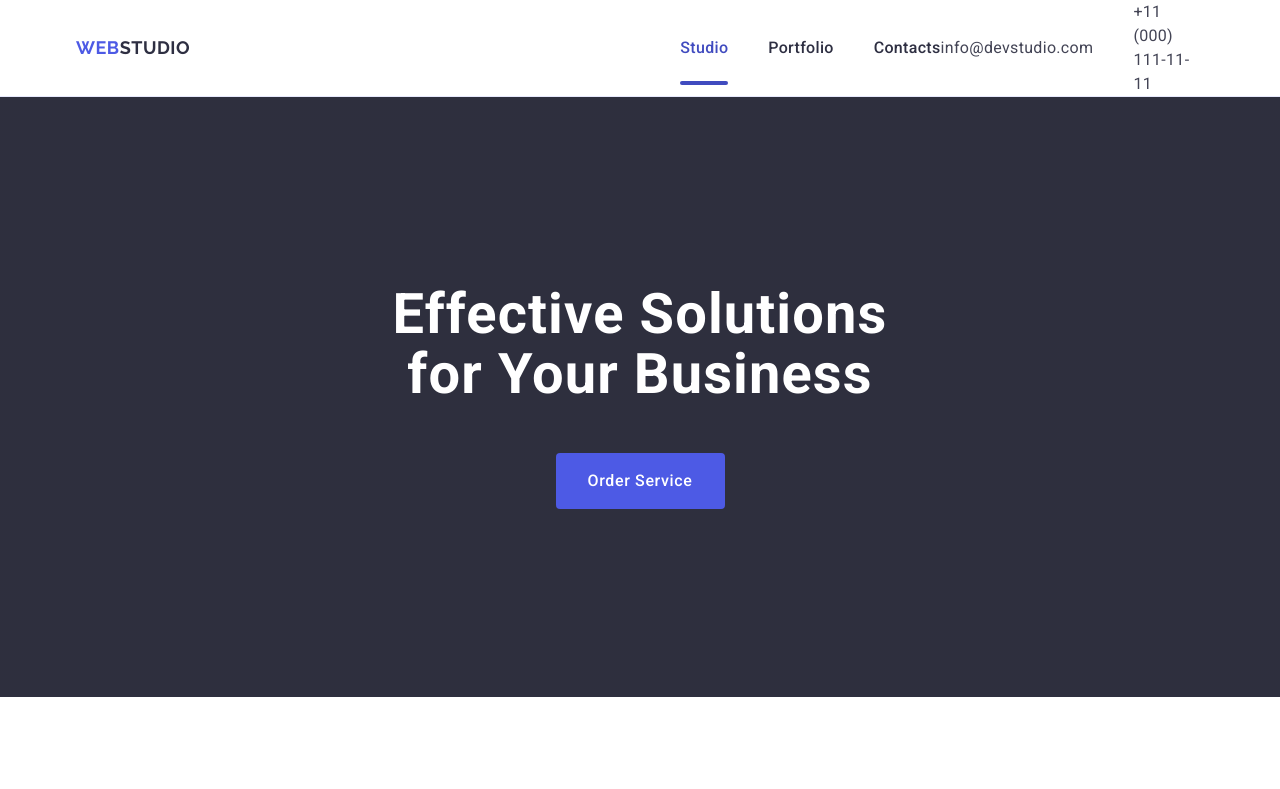
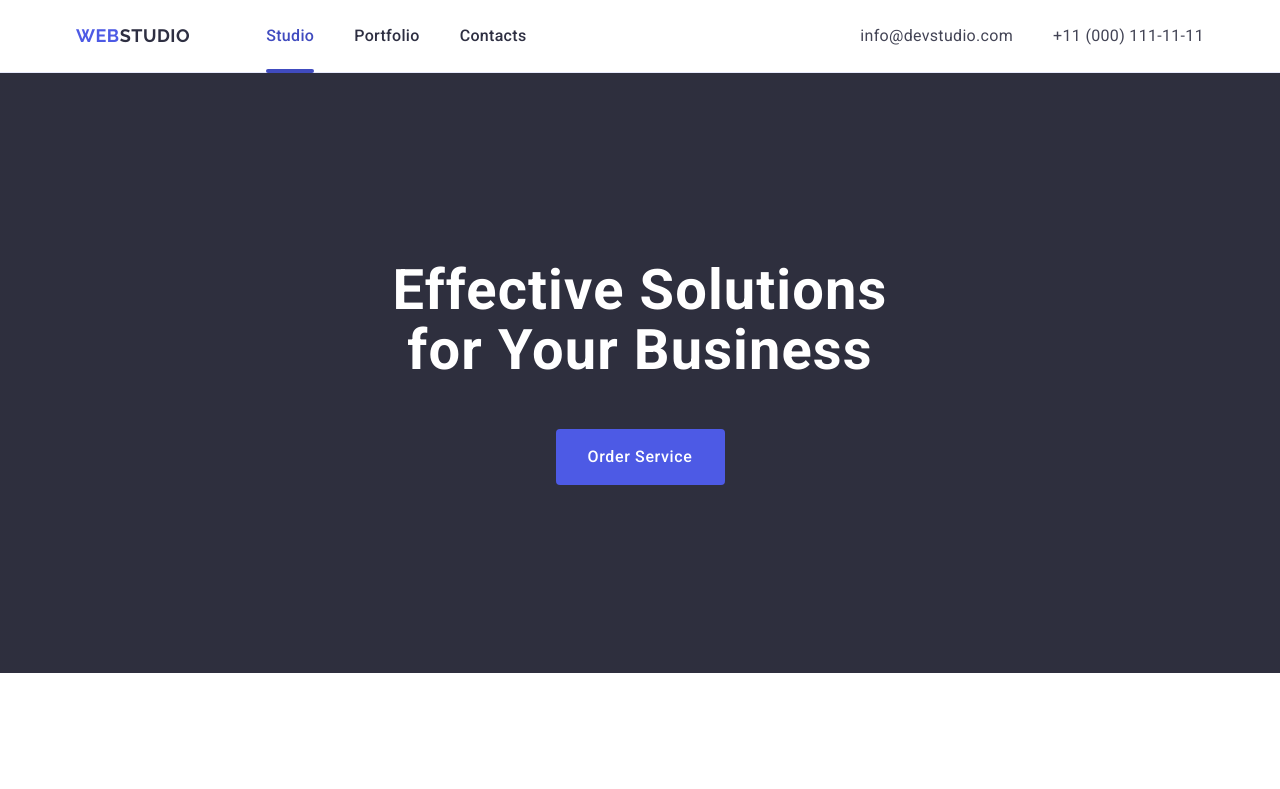
Before and after one commit to AlexDvor/goit-markup-hw-new-06, a plain HTML site: page index.html in a window 1280 px wide. Shown: the top 789 px of the page. Drawn offline with nearby package versions, Linux system fonts and the light colour scheme.

Commit message:
Fix Header

```diff
--- a/css/styles.css
+++ b/css/styles.css
@@ -202,12 +202,12 @@ img {
 .header-container {
 	display: flex;
 	align-items: center;
+	justify-content: space-between;
 }
 .header-nav {
-	width: 100%;
+	/* width: 100%; */
 	display: flex;
 	align-items: center;
-	justify-content: space-between;
 }
 
 @media only screen and (min-width: 768px) {
@@ -235,6 +235,8 @@ img {
 
 @media only screen and (min-width: 768px) {
 	.header-logo {
+		padding: 24px 0;
+		margin-right: 120px;
 	}
 }
 @media only screen and (min-width: 1158px) {
@@ -344,18 +346,54 @@ img {
 	}
 }
 .header-address-list {
+}
+
+@media only screen and (min-width: 768px) {
+	.header-address-list {
 		display: flex;
+		flex-direction: column;
 		align-items: center;
+	}
+}
+@media only screen and (min-width: 1158px) {
+	.header-address-list {
+		flex-direction: row;
 		gap: 40px;
+	}
 }
 .header-address-item {
 }
 
+@media only screen and (min-width: 768px) {
+	.header-address-item:not(:last-child) {
+		margin-bottom: 12px;
+	}
+}
+@media only screen and (min-width: 1158px) {
+	.header-address-item:not(:last-child) {
+		margin-bottom: 0px;
+	}
+	.header-address-item {
+	}
+}
+
+.header-address-link {
+}
+
+@media only screen and (min-width: 768px) {
+	.header-address-link {
+		font-size: 12px;
+		line-height: 1.17;
+		letter-spacing: 0.04em;
+		transition: color var(--transition-base);
+	}
+}
+@media only screen and (min-width: 1158px) {
 	.header-address-link {
 		font-size: 16px;
 		line-height: 1.5;
 		letter-spacing: 0.02em;
-	transition: color var(--transition-base);
+	}
 }
 
 .header-address-link:hover,
--- a/index.html
+++ b/index.html
@@ -38,13 +38,13 @@
 							<a class="header-nav-link" href="">Contacts</a>
 						</li>
 					</ul>
-					<button class="header-mobile-btn" type="button" aria-label="Mobile menu button">
-						<svg class="header-mobile-icon" width="24" height="24">
-							<use href="./images/icons.svg#icon-group"></use>
-						</svg>
-					</button>
 				</nav>
 
+				<button class="header-mobile-btn" type="button" aria-label="Mobile menu button">
+					<svg class="header-mobile-icon" width="24" height="24">
+						<use href="./images/icons.svg#icon-group"></use>
+					</svg>
+				</button>
 				<address class="header-address">
 					<ul class="header-address-list">
 						<li class="header-address-item">
```
Lines whose indentation alone changed are shown as unchanged.
